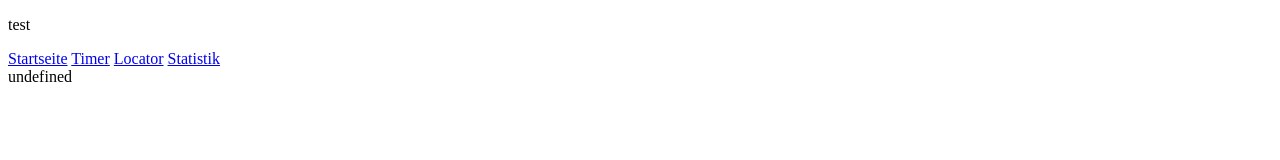
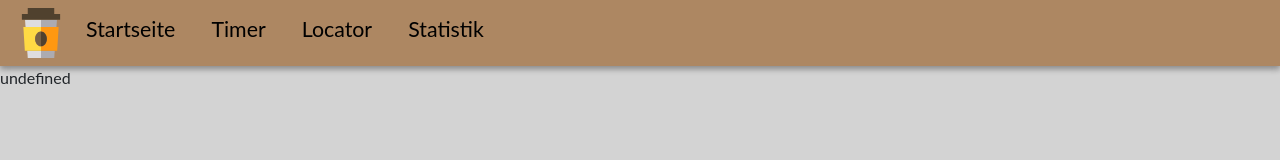
Before and after one commit to MauriceDroll/Webprog, a website: page index.html in a window 1280 px wide. Drawn offline with nearby package versions, Linux system fonts and the light colour scheme.

Commit message:
Add basic styles and improve project structure

```diff
--- /dev/null
+++ b/css/global.css
@@ -0,0 +1,29 @@
+body {
+    /*background-color: rgba(0,255,127, 0.3);*/
+    background-color: lightgray;
+    font-family: 'Lato', sans-serif;
+}
+.nav-item {
+    color: black;
+    margin: 1rem 1rem;
+    font-size: 16pt;
+}
+
+.navbar {
+    background-color: #ad8762;
+    box-shadow: 0 3px 6px rgba(0,0,0,0.16), 0 3px 6px rgba(0,0,0,0.23);
+}
+
+.navcontainer {
+
+}
+
+.navicon {
+    height: 50px;
+    width: 50px;
+}
+
+a:hover {
+    color: black;
+    text-decoration: none;
+}
--- a/index.html
+++ b/index.html
@@ -3,17 +3,26 @@
 <head>
     <meta charset="UTF-8">
     <title>Title</title>
-    <script type="text/javascript" src="startseite.js"></script>
-    <script type="text/javascript" src="timer.js"></script>
-    <script type="text/javascript" src="locator.js"></script>
-    <script type="text/javascript" src="statistik.js"></script>
+    <script type="text/javascript" src="templates/startseite.js"></script>
+    <script type="text/javascript" src="templates/timer.js"></script>
+    <script type="text/javascript" src="templates/locator.js"></script>
+    <script type="text/javascript" src="templates/statistik.js"></script>
+    <link rel="stylesheet" href="node_modules/bootstrap/dist/css/bootstrap.min.css">
+    <link rel="stylesheet" href="css/global.css">
+    <link rel="stylesheet" href="css/locator.css">
+    <link rel="stylesheet" href="css/statistik.css">
+    <link rel="stylesheet" href="css/timer.css">
 </head>
 <body>
-<p>test</p>
-<a href="#" onclick="onNavigate('/'); return false;">Startseite</a>
-<a href="#" onclick="onNavigate('/timer'); return false;">Timer</a>
-<a href="#" onclick="onNavigate('/locator'); return false;">Locator</a>
-<a href="#" onclick="onNavigate('/statistik'); return false;">Statistik</a>
+<nav class="navbar navbar-expand-lg navbar-dark sticky-top">
+    <div class="navcontainer">
+        <img src="assets/coffee.svg" class="navicon">
+        <a href="#" onclick="onNavigate('/'); return false;" class="nav-item">Startseite</a>
+        <a href="#" onclick="onNavigate('/timer'); return false;" class="nav-item">Timer</a>
+        <a href="#" onclick="onNavigate('/locator'); return false;" class="nav-item">Locator</a>
+        <a href="#" onclick="onNavigate('/statistik'); return false;" class="nav-item">Statistik</a>
+    </div>
+</nav>
 <div id="root"></div>
 <script type="text/javascript" src="app.js"></script>
 </body>
--- a/locator.js
+++ /dev/null
@@ -1 +0,0 @@
-const locator = `<p>locator works</p>`;
--- a/startseite.js
+++ /dev/null
@@ -1 +0,0 @@
-const startseite = '<p>startseite works</p>';
--- a/statistik.js
+++ /dev/null
@@ -1 +0,0 @@
-const statistik = `<p>statistik works</p>`;
--- /dev/null
+++ b/templates/locator.js
@@ -0,0 +1,4 @@
+const locator = '' +
+    '<p>hier html einfügen</p>' +
+    '<p>muss in den Klammern stehen und mit + abgegrenzen</p>' +
+    '<p>css bitte in die zur Komponente gehörende css datei</p>';
--- /dev/null
+++ b/templates/startseite.js
@@ -0,0 +1,4 @@
+const startseite = '' +
+    '<p>hier html einfügen</p>' +
+    '<p>muss in den Klammern stehen und mit + abgegrenzen</p>' +
+    '<p>css bitte in die zur Komponente gehörende css datei</p>';
--- /dev/null
+++ b/templates/statistik.js
@@ -0,0 +1,4 @@
+const statistik = '' +
+    '<p>hier html einfügen</p>' +
+    '<p>muss in den Klammern stehen und mit + abgegrenzen</p>' +
+    '<p>css bitte in die zur Komponente gehörende css datei</p>';
--- /dev/null
+++ b/templates/timer.js
@@ -0,0 +1,4 @@
+const timer = '' +
+    '<p>hier html einfügen</p>' +
+    '<p>muss in den Klammern stehen und mit + abgegrenzen</p>' +
+    '<p>css bitte in die zur Komponente gehörende css datei</p>';
--- a/timer.js
+++ /dev/null
@@ -1 +0,0 @@
-const timer = `<p>timer works</p>`;
```
Also changed, not shown: assets/coffee.svg (added), css/locator.css (added), css/statistik.css (added), css/timer.css (added).
